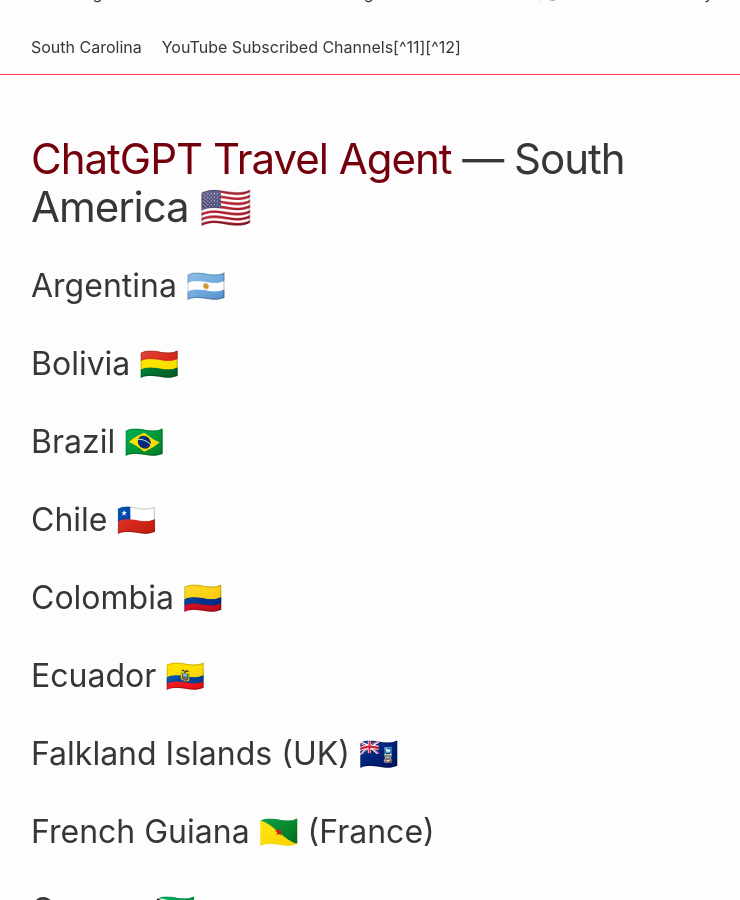
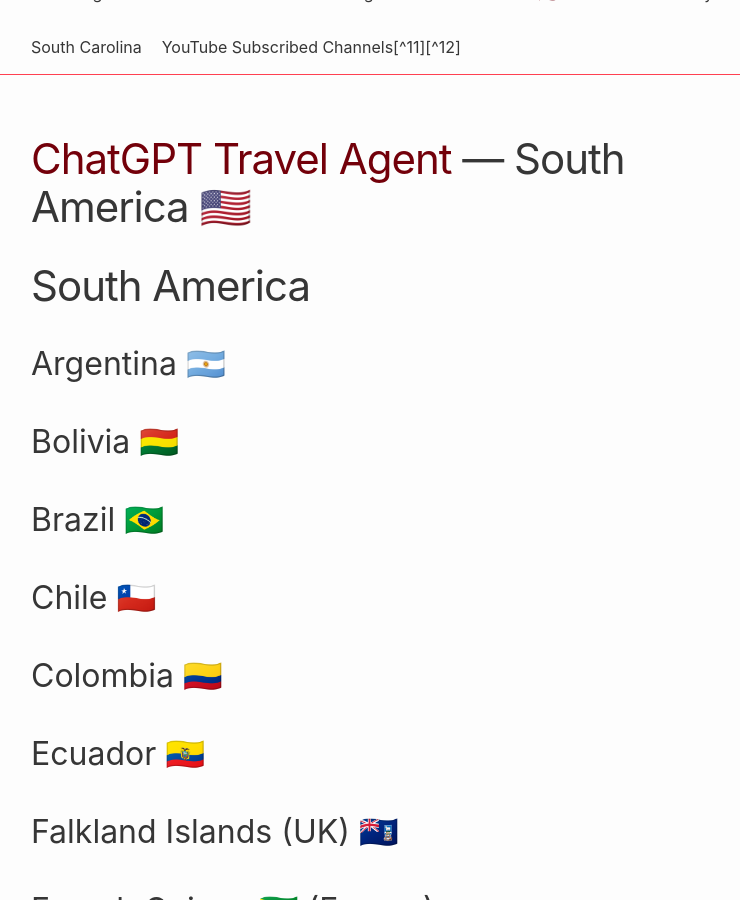
Before and after one commit to RalphHightower/RalphHightower, a Jekyll site: the page built from TravelAgentChatGPT/TravelAgentSASouthAmericaChatGPT.md, in a window 1280 px wide and 900 px high, scrolled down 1065 px. Shown: the whole window, without its empty margins (239-979 px from the left). Built offline with Jekyll 4.4.1, drawn with Linux system fonts in a browser that asks for light colours; our own code applies the rules of GitHub Pages for plain Markdown files.

Commit message:
[fix](build): Update and rename TravelAgentSouthAmericaChatGPT->TravelAgentSASouthAmericaChatGPT

```diff
--- a/TravelAgentChatGPT/TravelAgentSouthAmericaChatGPT.md
+++ b/TravelAgentChatGPT/TravelAgentSASouthAmericaChatGPT.md
@@ -1,4 +1,5 @@
 # [ChatGPT Travel Agent](https://chat.openai.com/) — South America 🇺🇸
+# South America
 ## Argentina 🇦🇷
 ## Bolivia 🇧🇴
 ## Brazil 🇧🇷
```
